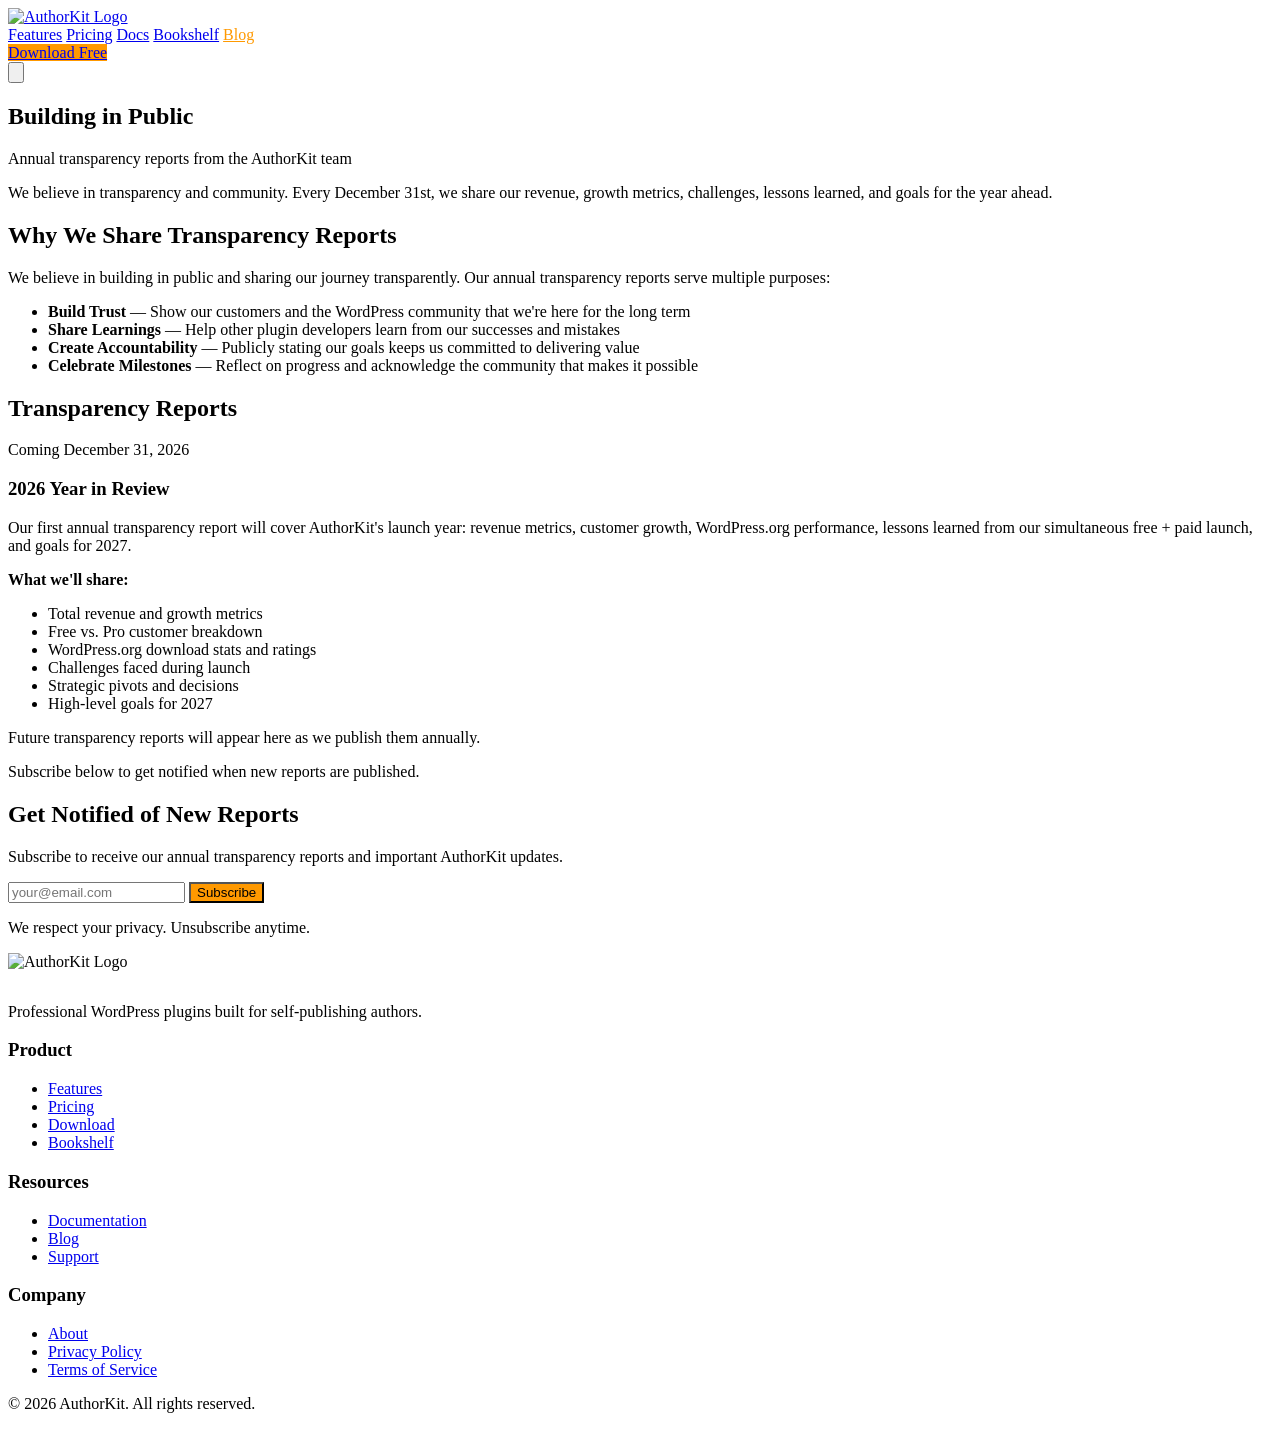
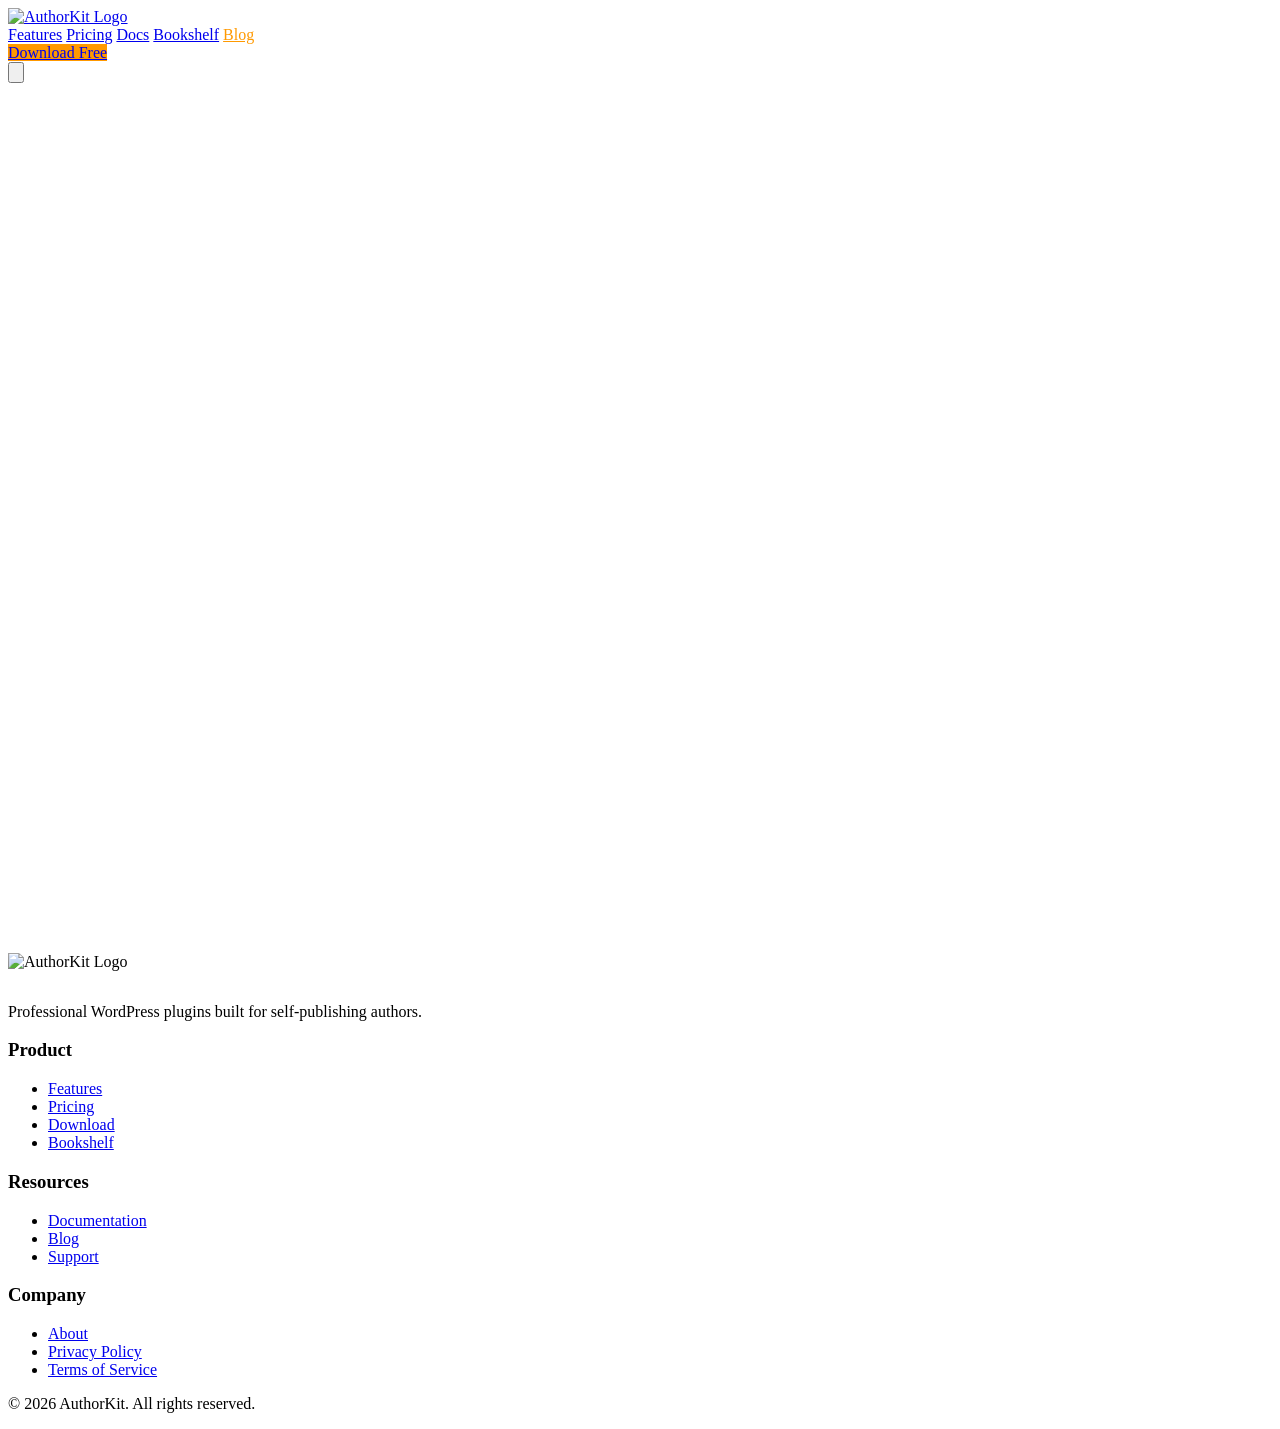

feat(quick-260328-npk): convert animations to GPU-accelerated transforms

--- a/css/style.css
+++ b/css/style.css
@@ -68,20 +68,27 @@ html {
     scroll-behavior: smooth;
 }
 
-/* Custom Animations */
+/* Custom Animations - GPU Accelerated */
 @keyframes fadeIn {
     from {
         opacity: 0;
-        transform: translateY(20px);
+        transform: translate3d(0, 0, 0);
     }
     to {
         opacity: 1;
-        transform: translateY(0);
+        transform: translate3d(0, 0, 0);
     }
 }
 
 .fade-in {
     animation: fadeIn 0.6s ease-out;
+    will-change: opacity;
+}
+
+/* Prevent FOUC - elements start invisible */
+section:not(.fade-in),
+.card-hover:not(.fade-in) {
+    opacity: 0;
 }
 
 /* Code Blocks */
@@ -127,11 +134,11 @@ button:focus {
 @keyframes slideDown {
     from {
         opacity: 0;
-        transform: translateY(-10px);
+        transform: translate3d(0, 0, 0);
     }
     to {
         opacity: 1;
-        transform: translateY(0);
+        transform: translate3d(0, 0, 0);
     }
 }
 
@@ -208,13 +215,14 @@ button:focus {
     box-shadow: 0 4px 12px rgba(0, 0, 0, 0.1);
 }
 
-/* Card Hover Effects */
+/* Card Hover Effects - GPU Accelerated */
 .card-hover {
     transition: transform 0.3s ease, box-shadow 0.3s ease;
+    will-change: transform;
 }
 
 .card-hover:hover {
-    transform: translateY(-4px);
+    transform: translate3d(0, -4px, 0);
     box-shadow: 0 10px 25px rgba(0, 0, 0, 0.1);
 }
 
